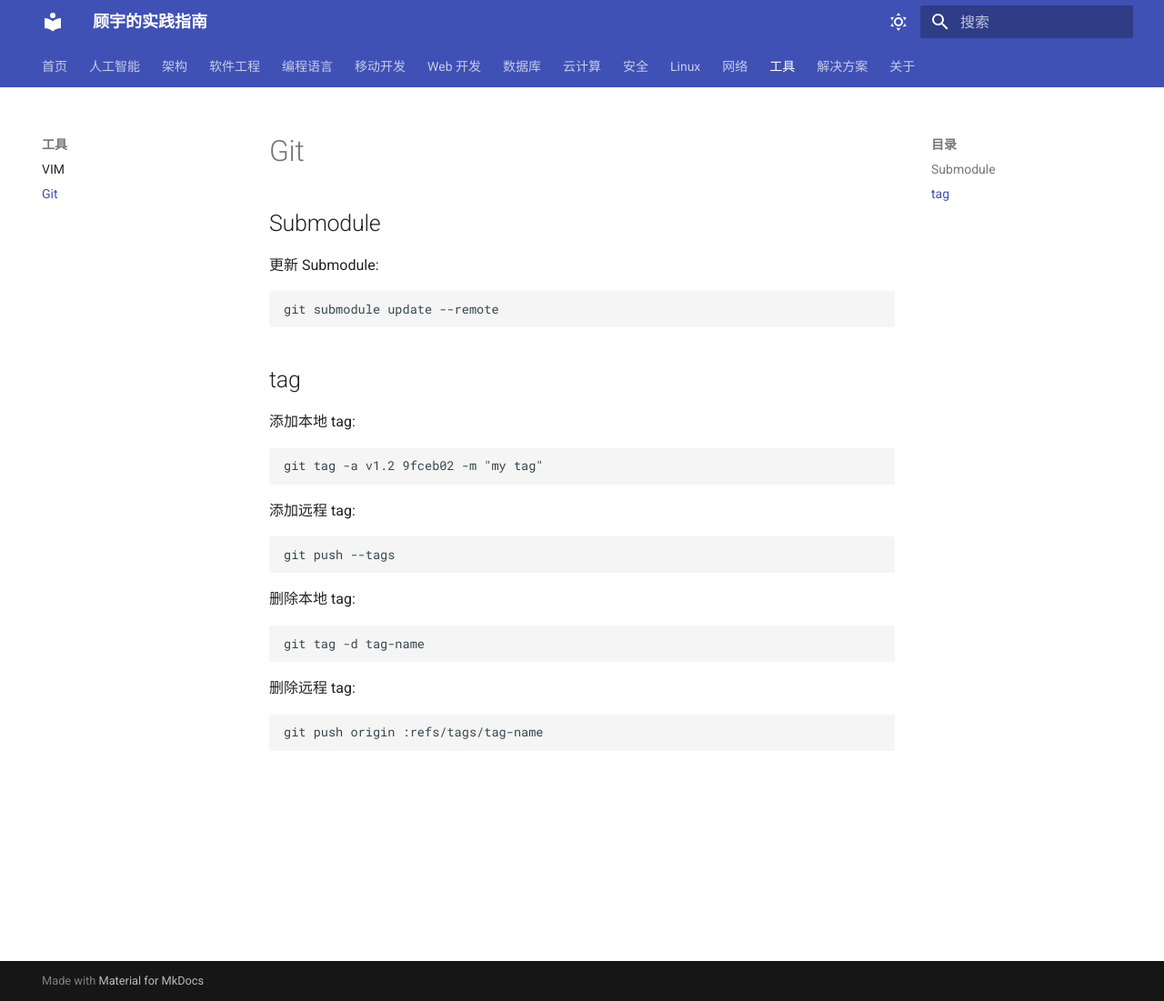
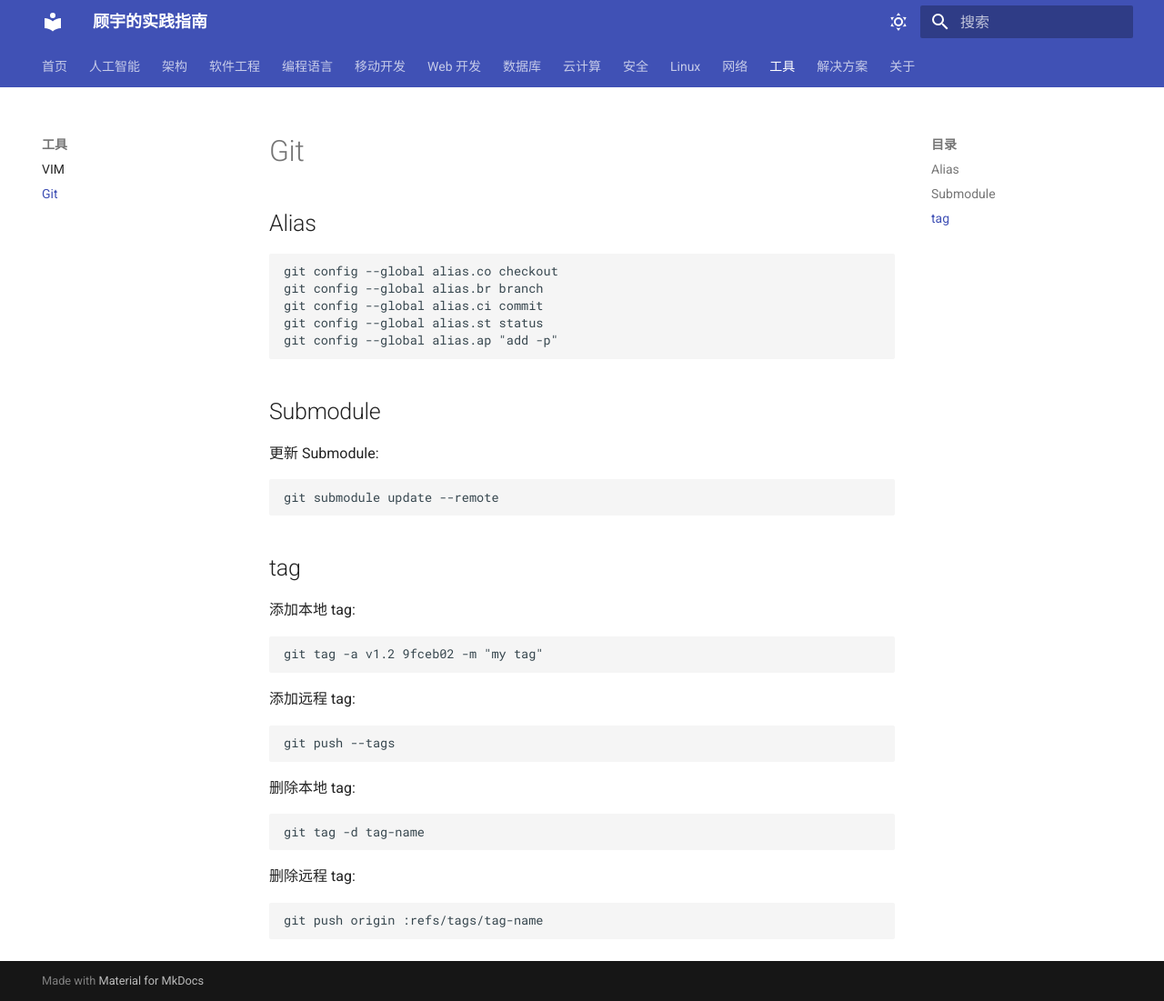
Before and after one commit to wizardbyron/guides, an MkDocs documentation site: the page built from docs/tools/git.md, in a window 1280 px wide and 1101 px high. Shown: the whole window at 91% size. Built offline with MkDocs 1.6.1 and Material for MkDocs 9.7.7, drawn with Linux system fonts in a browser that asks for light colours.

Commit message:
update: 修改 ssh-keygen 的算法，增加常用 git alias

````diff
--- a/docs/tools/git.md
+++ b/docs/tools/git.md
@@ -1,4 +1,14 @@
 # Git
+
+## Alias
+
+```shell
+git config --global alias.co checkout
+git config --global alias.br branch
+git config --global alias.ci commit
+git config --global alias.st status
+git config --global alias.ap "add -p"
+```
 
 ## Submodule
 
````
Also changed, not shown: docs/linux/command.md (+1 -1 lines).
